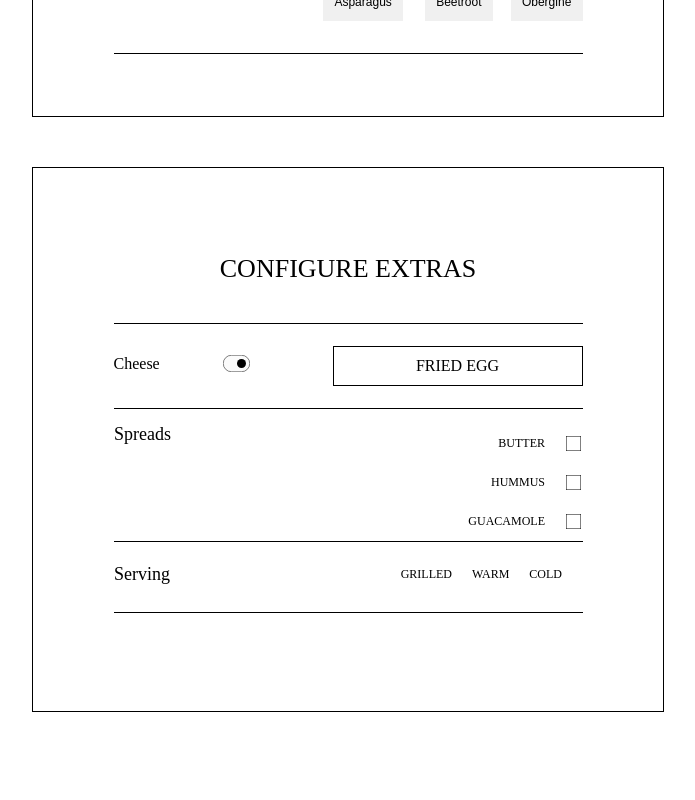
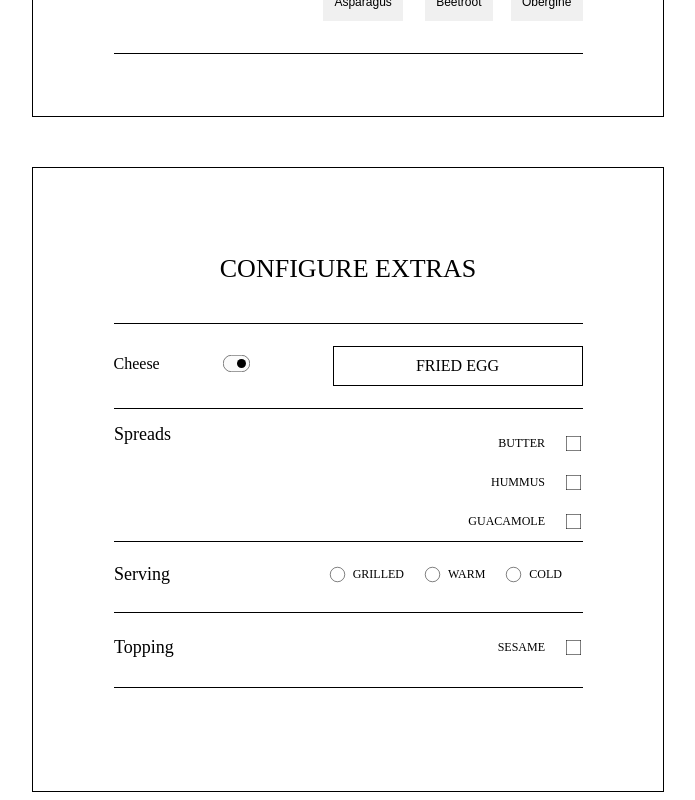
Before and after one commit to mr-fox93/panini-creator, a React (Vite) app: page /home in a window 1280 px wide. Shown: the part 786-1586 px from the top of the page, without its empty margins (292-987 px from the left). Before the commit the page ends 1506 px from the top, so only its background shows below. Built offline with nearby package versions, Linux system fonts and the light colour scheme.

Commit message:
complete extras form

```diff
--- a/src/components/ConfigureExtras/ConfigureExtras.tsx
+++ b/src/components/ConfigureExtras/ConfigureExtras.tsx
@@ -2,13 +2,14 @@ import styled from "styled-components";
 import EggSelect from "./EggSelect";
 import Spreads from "./Spreads";
 import Serving from "./Serving";
+import Topping from "./Topping";
 
 export const Container = styled.div`
   display: flex;
   flex-direction: column;
   align-items: center;
   width: 630px;
-  height: 543px;
+  height: 623px;
   background: white;
   border: 1px solid black;
   margin: auto;
@@ -50,6 +51,8 @@ const ConfigureExtras = () => {
       <Bar />
       <Serving />
       <Bar />
+      <Topping />
+      <Bar />
     </Container>
   );
 };
--- a/src/components/ConfigureExtras/Serving.tsx
+++ b/src/components/ConfigureExtras/Serving.tsx
@@ -1,5 +1,8 @@
 import styled from "styled-components";
 import { servingVariant } from "../../data/serving";
+import CircleOff from "../../arrows/CircleOff.svg";
+import CircleOn from "../../arrows/CircleOn.svg";
+import { useState, useEffect } from "react";
 
 const ServingComponent = styled.div`
   width: 468px;
@@ -19,10 +22,12 @@ const Header = styled.header`
 const ServingOption = styled.div`
   display: flex;
   align-items: flex-end; /
+
 `;
 
 const CustomSpread = styled.div`
   display: flex;
+  align-items: flex-end;
 `;
 
 const CustomServigInfo = styled.div`
@@ -36,16 +41,28 @@ const ItemName = styled.p`
   font-size: 12px;
   font-weight: 400;
   margin-right: 20px;
+  margin-left: 7px;
 `;
 
 const Serving = () => {
+  const [servingArray, setServingArray] = useState<string>("");
+
+  const handleAddServing = (item: string) => {
+    setServingArray(item);
+  };
+
+  useEffect(() => {
+    console.log(servingArray);
+  }, [servingArray]);
+
   return (
     <ServingComponent>
       <Header>Serving</Header>
       <ServingOption>
         {servingVariant.map((item) => (
           <CustomSpread>
-            <CustomServigInfo>
+            <CustomServigInfo onClick={() => handleAddServing(item)}>
+              <img src={servingArray === item ? CircleOn : CircleOff} />
               <ItemName>{item}</ItemName>
             </CustomServigInfo>
           </CustomSpread>
--- a/src/components/ConfigureExtras/Topping.tsx
+++ b/src/components/ConfigureExtras/Topping.tsx
@@ -1,7 +1,63 @@
-import React from "react";
+import styled from "styled-components";
+import { toppingVariant } from "../../data/topping";
+import { useState, useEffect } from "react";
+import On from "../../arrows/On.svg";
+import Off from "../../arrows/Off.svg";
+
+const ToppingContainer = styled.div`
+  display: flex;
+  align-items: center;
+  justify-content: space-between;
+  width: 468px;
+  height: 69px;
+`;
+
+const Header = styled.header`
+  font-size: 18px;
+  font-weight: 400;
+  margin-right: auto;
+`;
+
+const ToppingOption = styled.div`
+  display: flex;
+  align-items: flex-end;
+  align-items: center;
+`;
+
+const ItemName = styled.p`
+  font-size: 12px;
+  font-weight: 400;
+  margin-right: 20px;
+`;
 
 const Topping = () => {
-  return <div></div>;
+  const [topping, setTopping] = useState<string | null>(null);
+
+  useEffect(() => {
+    console.log(topping);
+  }, [topping]);
+
+  const handleClick = () => {
+    if (topping === null) {
+      setTopping(toppingVariant[0]);
+    } else {
+      setTopping(null);
+    }
+  };
+
+  return (
+    <ToppingContainer>
+      <Header>Topping</Header>
+      <ToppingOption onClick={() => handleClick()}>
+        <ItemName>{toppingVariant}</ItemName>
+        <img
+          style={{ width: "17px", height: "17px" }}
+          src={(topping && On) || Off}
+          alt="checkbox"
+        />
+      </ToppingOption>
+    </ToppingContainer>
+  );
 };
 
 export default Topping;
```
Also changed, not shown: src/arrows/CircleOff.svg (added), src/arrows/CircleOn.svg (added).
